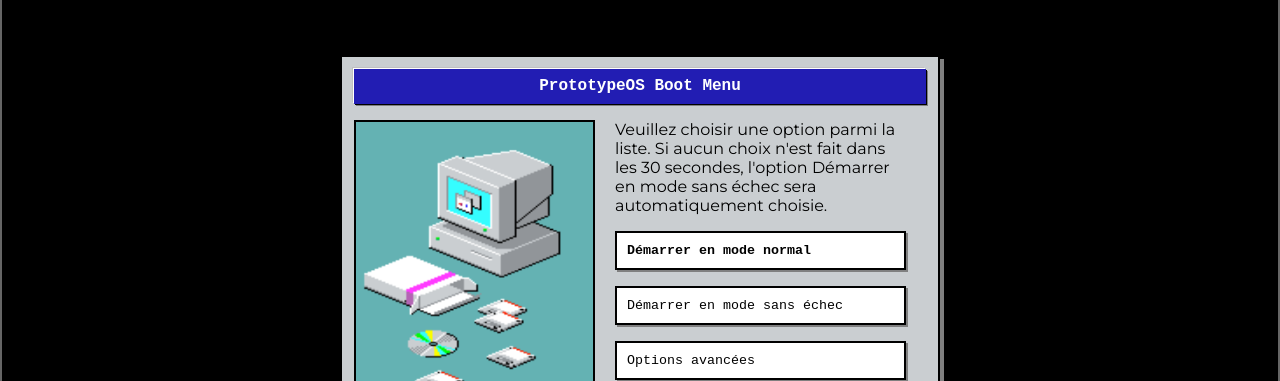
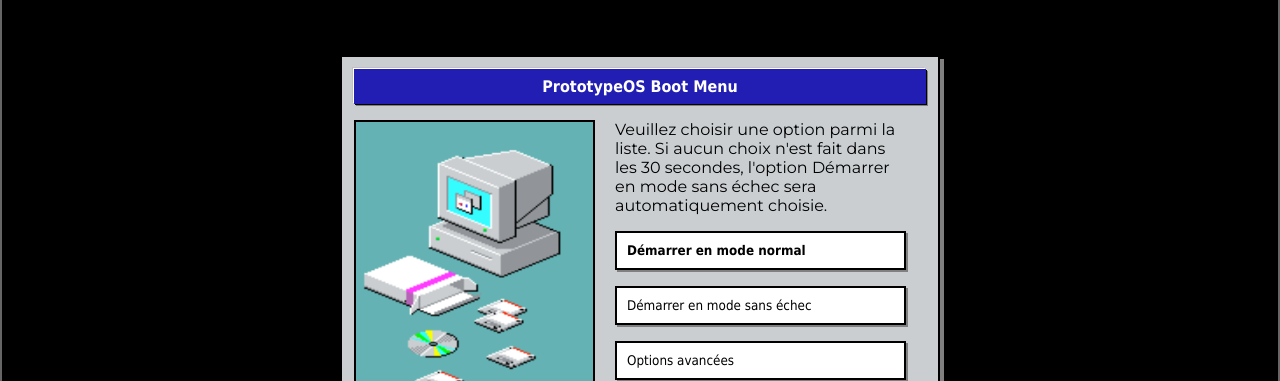
Before and after one commit to NicolasMB3/_Prototype2D, a website built with Vite: page src/index.html in a window 1280 px wide. Shown: the part 120-501 px from the top of the page. Built offline with nearby package versions, Linux system fonts and the light colour scheme; files whose address does not match are found by name.

Commit message:
Start W95 style

```diff
--- a/src/Application/Application.js
+++ b/src/Application/Application.js
@@ -54,7 +54,7 @@ export default class Application {
         setTimeout(() => {
             this.startComputer();
             window.parent.postMessage('startPlaneClicked', '*');
-        }, 30000)
+        }, 3000000)
         // this.startComputer();
     }
 
--- a/src/style/base/_base.scss
+++ b/src/style/base/_base.scss
@@ -16,10 +16,16 @@ html {
   font-weight: 400;
   font-style: normal;
 
+  cursor: url('/images/cursor-default.png'), auto;
+
   font-synthesis: none;
   text-rendering: optimizeLegibility;
   -webkit-font-smoothing: antialiased;
   -moz-osx-font-smoothing: grayscale;
+}
+
+a, button, input[type="button"], input[type="submit"], .desktop-folder, .items_dock {
+  cursor: url('/images/cursor-pointer.png'), auto !important;
 }
 
 .block_highlights {
--- /dev/null
+++ b/src/style/base/_fonts.scss
@@ -0,0 +1,24 @@
+@font-face {
+  font-family: 'Perfect DOS VGA 437';
+  src: url('fonts/PerfectDOSVGA437.woff2') format('woff2'),
+  url('fonts/PerfectDOSVGA437.woff') format('woff');
+  font-weight: normal;
+  font-style: normal;
+  font-display: swap;
+}
+
+@font-face {
+  font-family: 'Perfect DOS VGA 437 Win';
+  src: url('fonts/PerfectDOSVGA437Win.woff2') format('woff2'),
+  url('fonts/PerfectDOSVGA437Win.woff') format('woff');
+  font-weight: normal;
+  font-style: normal;
+  font-display: swap;
+}
+
+@font-face {
+  font-family: 'MSSansSerif';
+  src: url('/fonts/MSSansSerif.ttf') format('truetype');
+  font-weight: normal;
+  font-style: normal;
+}
--- a/src/style/components/_start.scss
+++ b/src/style/components/_start.scss
@@ -41,7 +41,7 @@
 
 .banner {
   width: 100%;
-  font-family: 'Courier New', Courier, monospace;
+  font-family: 'Perfect DOS VGA 437 Win', 'Tahoma', sans-serif;
   height: 35px;
   display: flex;
   justify-content: center;
@@ -81,7 +81,7 @@
   cursor: pointer;
   background: #ffffff;
   border: 2px solid #000000;
-  font-family: 'Courier New', Courier, monospace;
+  font-family: 'Perfect DOS VGA 437 Win', 'Tahoma', sans-serif;
   box-shadow: 2px 2px 0 #808080;
   text-align: left;
 }
@@ -96,9 +96,11 @@
 }
 
 #loading-text {
-  font-family: 'Courier New', Courier, monospace;
+  font-family: 'Perfect DOS VGA 437 Win', 'Tahoma', sans-serif;
   font-weight: 400;
   font-style: normal;
+  color: white;
+  font-size: 20px;
 }
 
 .loading-screen {
--- a/src/style/main.scss
+++ b/src/style/main.scss
@@ -1,3 +1,4 @@
+@use "./base/fonts";
 @use "./base/base";
 @use "./assets/CRT";
 
```
Also changed, not shown: static/fonts/MSSansSerif.ttf (added), static/fonts/PerfectDOSVGA437.woff (added), static/fonts/PerfectDOSVGA437.woff2 (added), static/fonts/PerfectDOSVGA437Win.woff (added), static/fonts/PerfectDOSVGA437Win.woff2 (added), static/images/bin.png, static/images/cursor-default.png (added), static/images/cursor-pointer.png (added), static/images/pacman.png, static/images/parameters.png.
